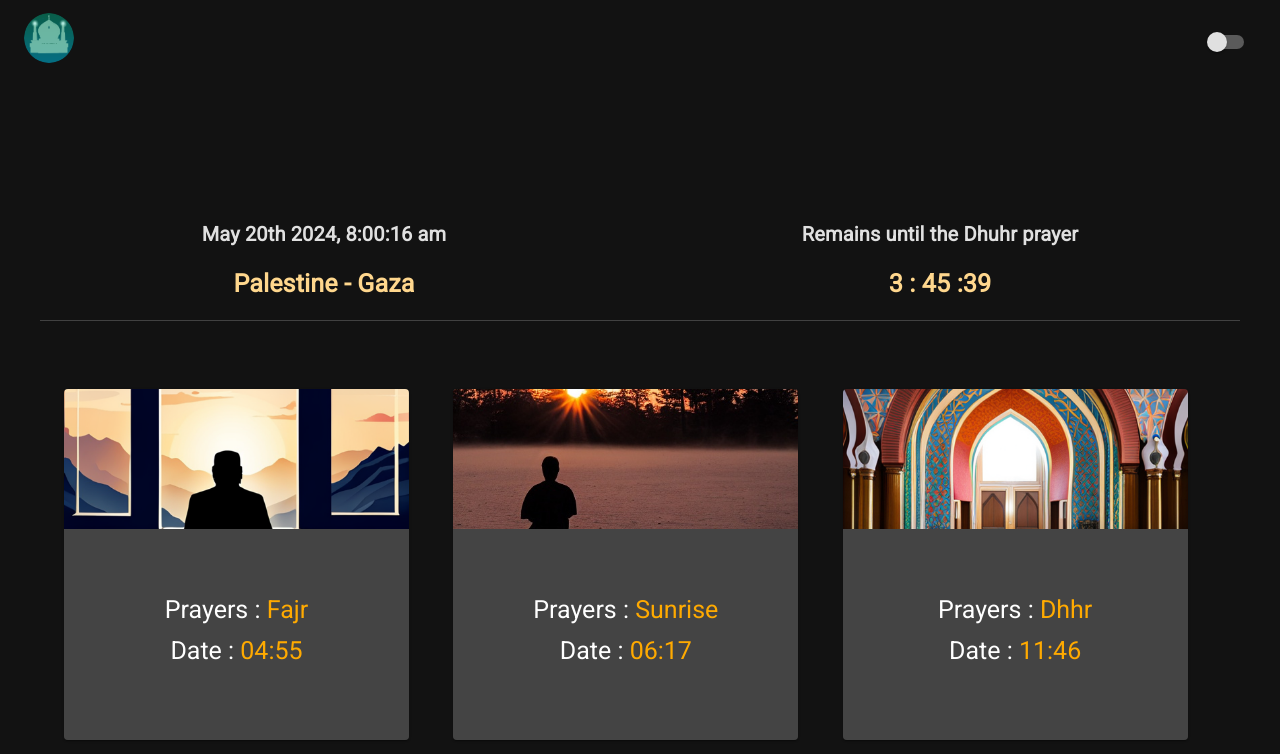
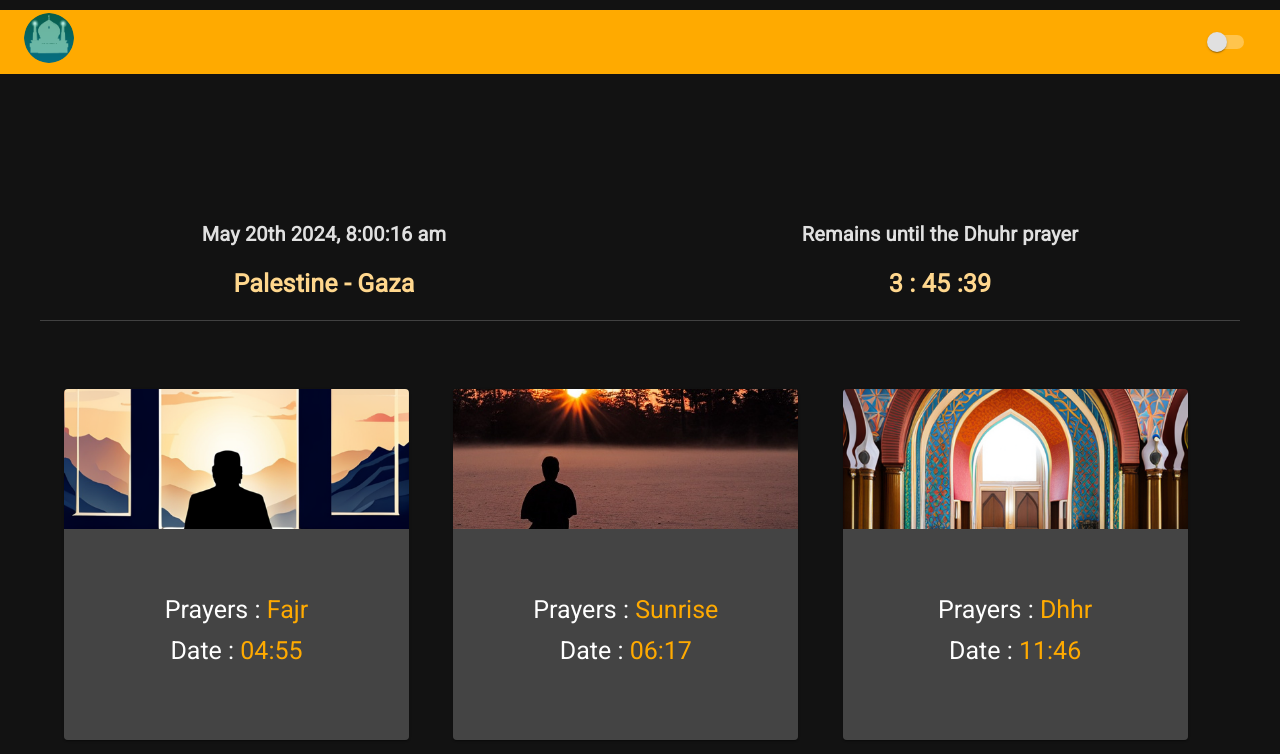
Before and after one commit to yeheashorafa6/Prayer-Times, a React (Vite) app: page / in a window 1280 px wide. Shown: the top 754 px of the page. Built offline with nearby package versions, Linux system fonts and the light colour scheme; no server answers.

Commit message:
midufy nav

```diff
--- a/src/Global/Topbar/Topbar.css
+++ b/src/Global/Topbar/Topbar.css
@@ -1,5 +1,5 @@
 .css-1k0i2s9-MuiPaper-root-MuiAppBar-root {
-    background:transparent !important;
+    background:#fa0 !important;
     box-shadow: none !important;
     margin-top: 10px;
 }
```
